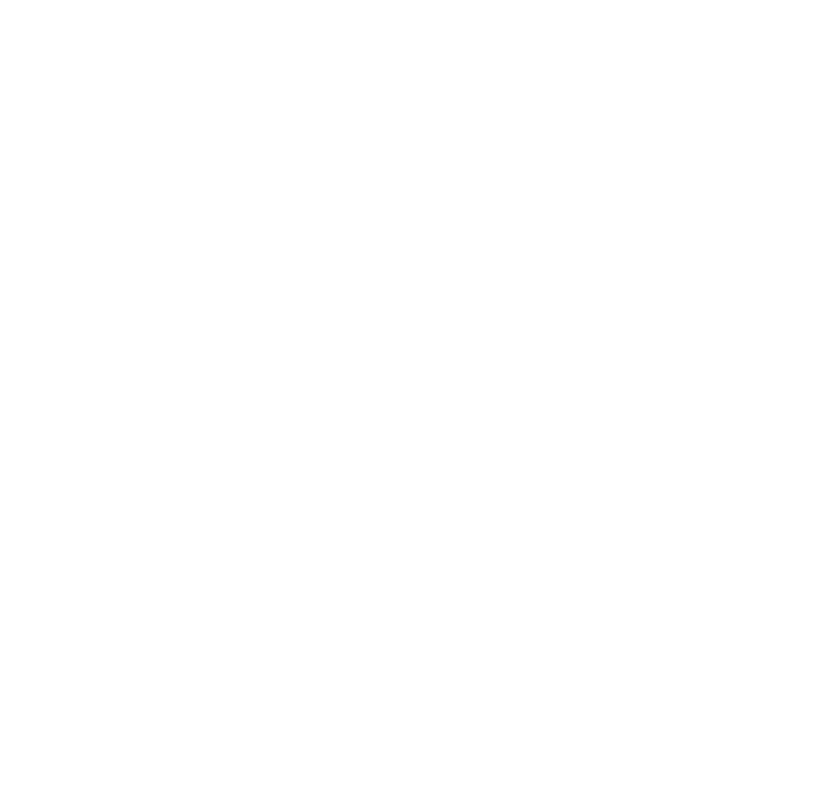
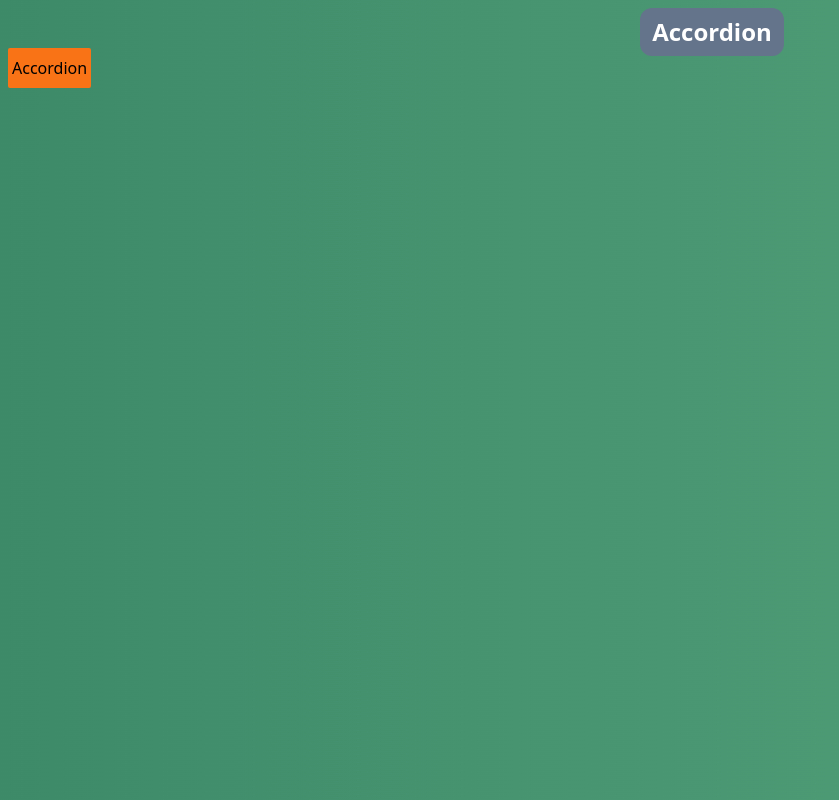
Before and after one commit to savaliyak53/React-auth, a React (Create React App) app: page /accordion in a window 1280 px wide. Before the commit this address had no page. Shown: the whole page, without its empty margins (0-839 px from the left). Built offline with nearby package versions, Linux system fonts and the light colour scheme.

Commit message:
feat/implement_accodion

```diff
--- a/src/App.js
+++ b/src/App.js
@@ -1,5 +1,6 @@
 import { BrowserRouter, Routes, Route } from "react-router-dom";
 import Registration from "./containers/registration";
+import Accordion from "./component/accordion";
 
 function App() {
   return (
@@ -7,6 +8,7 @@
       <BrowserRouter>
         <Routes>
           <Route path="/registration" element={<Registration />} />
+          <Route path="/accordion" element={<Accordion />} />
         </Routes>
       </BrowserRouter>
     </div>
--- /dev/null
+++ b/src/component/accordion.js
@@ -0,0 +1,31 @@
+import React, { useState } from "react";
+
+const Accordion = () => {
+  const [open, setOpen] = useState(false);
+
+  return (
+    <div className="bg-gradient0 h-screen">
+      <h1 className="text-center text-2xl relative left-1/2 top-2 font-semibold w-36 rounded-xl bg-slate-500 text-white py-2">
+        Accordion
+      </h1>
+      <div
+        onClick={() => setOpen(!open)}
+        className="bg-orange-500 w-fit py-2 px-1 mx-2 rounded-sm"
+      >
+        Accordion
+      </div>
+      <div
+        className={`${
+          open ? "block" : "hidden"
+        } w-96 mx-2 bg-red-600 text-white mt-2 p-3 rounded-xl shadow-2xl shadow-black`}
+      >
+        Lorem ipsum, dolor sit amet consectetur adipisicing elit. Iste et
+        distinctio non nobis consequuntur omnis, laboriosam totam laudantium
+        sunt, provident eum labore! Quidem provident maiores expedita aliquid,
+        quibusdam ipsum libero.
+      </div>
+    </div>
+  );
+};
+
+export default Accordion;
```
